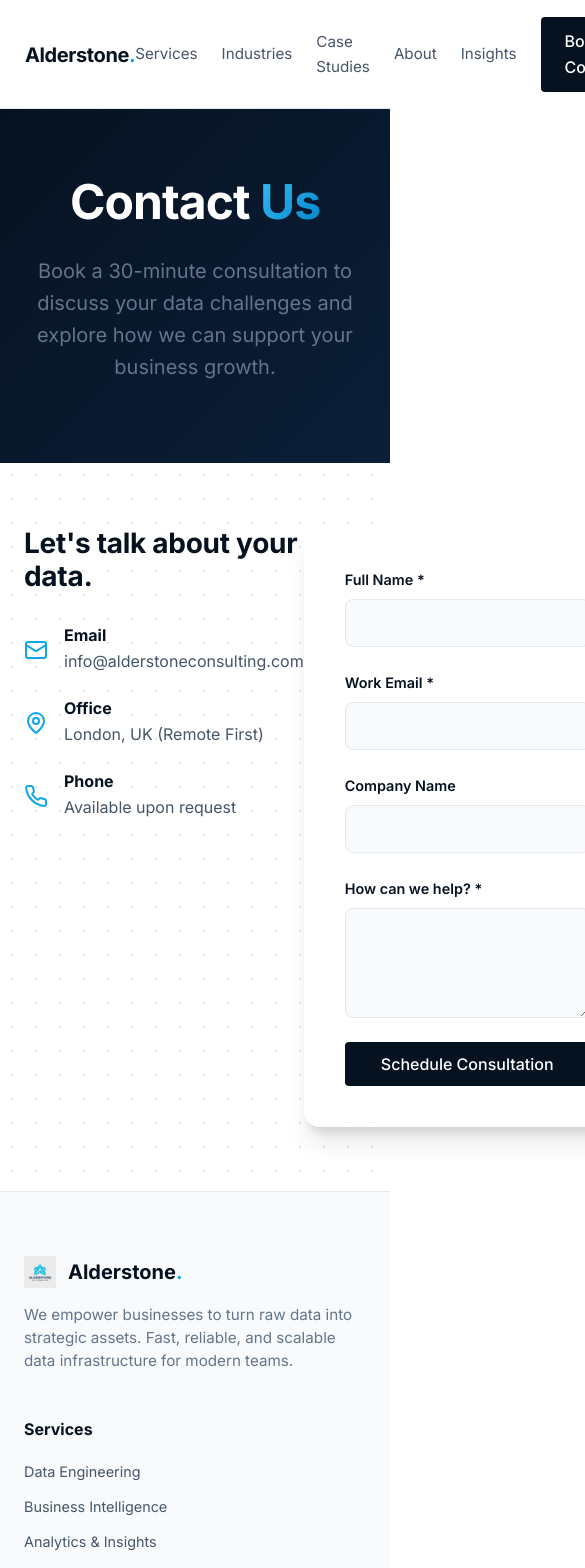
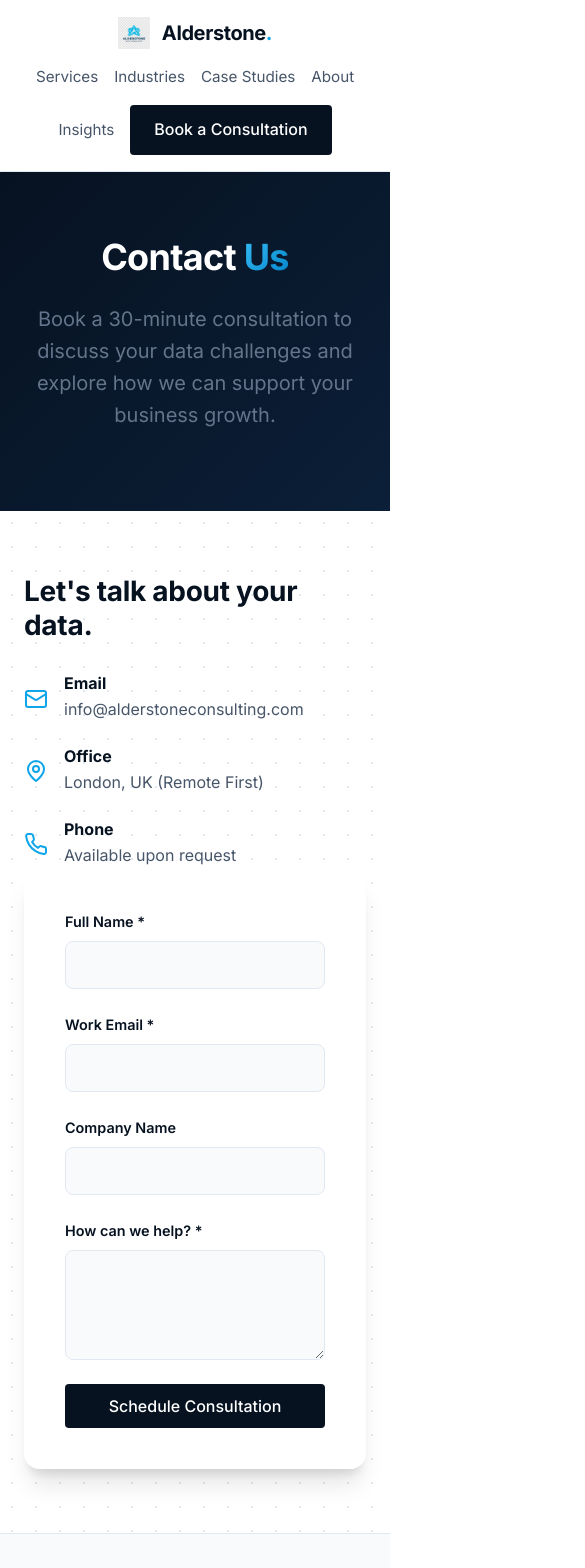
Before and after one commit to getgreetly/alderstone, a React (Vite) app: page /contact in a window 390 px wide. Shown: the top 1568 px of the page, 585 px wide, since content can reach past the window. Built offline with nearby package versions, Linux system fonts and the light colour scheme.

Commit message:
Fix mobile responsiveness layouts

```diff
--- a/src/components/Footer.jsx
+++ b/src/components/Footer.jsx
@@ -4,7 +4,7 @@ import { Link } from 'react-router-dom';
 const Footer = () => {
   return (
     <footer className="section-bg" style={{ borderTop: '1px solid var(--color-border)', padding: 'var(--spacing-16) 0 var(--spacing-8)' }}>
-      <div className="container grid grid-cols-4 gap-8 fade-in">
+      <div className="container grid grid-cols-4 gap-8 fade-in footer-grid">
         <div style={{ display: 'flex', flexDirection: 'column', gap: 'var(--spacing-4)' }}>
           <Link to="/" style={{ color: 'var(--color-primary)', fontWeight: '700', fontSize: '1.25rem', textDecoration: 'none', display: 'flex', alignItems: 'center', gap: 'var(--spacing-3)' }}>
             <img src="/src/assets/logo.png" alt="Alderstone Logo Mark" style={{ height: '32px', width: 'auto' }} />
@@ -40,7 +40,7 @@ const Footer = () => {
         </div>
       </div>
 
-      <div className="container mt-8 pt-8" style={{ borderTop: '1px solid var(--color-border)', marginTop: 'var(--spacing-8)', paddingTop: 'var(--spacing-8)', display: 'flex', justifyContent: 'space-between', alignItems: 'center' }}>
+      <div className="container mt-8 pt-8 footer-bottom" style={{ borderTop: '1px solid var(--color-border)', marginTop: 'var(--spacing-8)', paddingTop: 'var(--spacing-8)', display: 'flex', justifyContent: 'space-between', alignItems: 'center' }}>
         <p style={{ fontSize: '0.8rem', margin: 0 }}>&copy; {new Date().getFullYear()} Alderstone Consulting. All rights reserved.</p>
         <div style={{ display: 'flex', gap: 'var(--spacing-4)' }}>
           <Link to="#" style={{ color: 'var(--color-secondary)', fontSize: '0.8rem' }}>Privacy Policy</Link>
--- a/src/components/Header.jsx
+++ b/src/components/Header.jsx
@@ -14,12 +14,13 @@ const Header = () => {
   ];
 
   return (
-    <header className="glass" style={{ position: 'sticky', top: 0, zIndex: 50, padding: 'var(--spacing-4) var(--spacing-6)', display: 'flex', alignItems: 'center', justifyContent: 'space-between', borderBottom: '1px solid var(--color-border)' }}>
-      <Link to="/" style={{ color: 'var(--color-primary)', fontWeight: '700', fontSize: '1.25rem', letterSpacing: '-0.02em', textDecoration: 'none' }}>
-        Alderstone<span style={{ color: 'var(--color-accent)' }}>.</span>
+    <header className="glass header-content" style={{ position: 'sticky', top: 0, zIndex: 50, padding: 'var(--spacing-4) var(--spacing-6)', borderBottom: '1px solid var(--color-border)' }}>
+      <Link to="/" style={{ color: 'var(--color-primary)', fontWeight: '700', fontSize: '1.25rem', letterSpacing: '-0.02em', textDecoration: 'none', display: 'flex', alignItems: 'center', gap: 'var(--spacing-3)' }}>
+        <img src="/src/assets/logo.png" alt="Alderstone Logo Mark" style={{ height: '32px', width: 'auto' }} />
+        <span>Alderstone<span style={{ color: 'var(--color-accent)' }}>.</span></span>
       </Link>
 
-      <nav style={{ display: 'flex', gap: 'var(--spacing-6)', alignItems: 'center' }}>
+      <nav className="nav-menu">
         {navItems.map((item) => (
           <Link
             key={item.path}
--- a/src/index.css
+++ b/src/index.css
@@ -180,11 +180,44 @@ button {
   to { opacity: 1; transform: translateY(0); }
 }
 
+/* Mobile Layout Utilities */
+.header-content {
+  display: flex;
+  align-items: center;
+  justify-content: space-between;
+}
+
+.nav-menu {
+  display: flex;
+  gap: var(--spacing-8);
+  align-items: center;
+}
+
+.hero-text { font-size: 4.5rem; line-height: 1.05; letter-spacing: -0.03em; color: #fff; }
+.hero-subtext { font-size: 1.35rem; max-width: 600px; margin: 0; line-height: 1.6; color: var(--color-text-muted); }
+.metric-text { font-size: 3.5rem; margin: 0 0 var(--spacing-2) 0; display: inline-block; }
+.flex-row { display: flex; flex-direction: row; }
+
 @media (max-width: 768px) {
-  h1 { font-size: 2.25rem; }
-  h2 { font-size: 1.75rem; }
+  h1 { font-size: 2.25rem !important; }
+  h2 { font-size: 1.75rem !important; }
   .grid-cols-2, .grid-cols-3, .grid-cols-4 {
-    grid-template-columns: 1fr;
+    grid-template-columns: 1fr !important;
   }
   .section { padding: var(--spacing-16) 0; }
+  .header-content {
+    flex-direction: column;
+    gap: var(--spacing-4);
+  }
+  .nav-menu {
+    flex-wrap: wrap;
+    justify-content: center;
+    gap: var(--spacing-4);
+  }
+  .hero-text { font-size: 2.5rem !important; }
+  .hero-subtext { font-size: 1.125rem !important; }
+  .metric-text { font-size: 2.5rem !important; }
+  .flex-mobile-col { flex-direction: column !important; }
+  .footer-grid { grid-template-columns: 1fr !important; text-align: center; }
+  .footer-bottom { flex-direction: column !important; gap: var(--spacing-4); }
 }
--- a/src/pages/Contact.jsx
+++ b/src/pages/Contact.jsx
@@ -14,13 +14,13 @@ const Contact = () => {
     <div className="fade-in">
       <section className="section gradient-primary pattern-dots-dark" style={{ position: 'relative', overflow: 'hidden' }}>
          <div className="container text-center" style={{ maxWidth: '800px', position: 'relative', zIndex: 1 }}>
-          <h1 style={{ marginBottom: 'var(--spacing-6)', color: '#fff', fontSize: '3rem' }}>Contact <span className="gradient-text">Us</span></h1>
+          <h1 className="fade-in" style={{ marginBottom: 'var(--spacing-6)', color: '#fff' }}>Contact <span className="gradient-text">Us</span></h1>
           <p style={{ fontSize: '1.25rem', color: 'var(--color-text-muted)', lineHeight: '1.6' }}>Book a 30-minute consultation to discuss your data challenges and explore how we can support your business growth.</p>
         </div>
       </section>
 
       <section className="section pattern-dots">
-         <div className="container grid grid-cols-2 gap-12" style={{ gridTemplateColumns: '1fr 1fr' }}>
+         <div className="container grid grid-cols-2 gap-12">
 
             {/* Contact Information */}
             <div>
--- a/src/pages/Home.jsx
+++ b/src/pages/Home.jsx
@@ -18,13 +18,13 @@ const Home = () => {
           <div className="fade-in" style={{ padding: '4px 12px', borderRadius: '100px', backgroundColor: 'rgba(2, 132, 199, 0.2)', border: '1px solid var(--color-accent)', color: 'var(--color-accent)', fontSize: '0.875rem', fontWeight: '500' }}>
             Enterprise Data Engineering & Analytics
           </div>
-          <h1 style={{ color: '#fff', fontSize: '4.5rem', lineHeight: '1.05', letterSpacing: '-0.03em' }} className="fade-in">
+          <h1 className="fade-in hero-text">
             Build a Data Foundation Your Business Can <span className="gradient-text">Trust.</span>
           </h1>
-          <p style={{ color: 'var(--color-text-muted)', fontSize: '1.35rem', maxWidth: '600px', margin: '0', lineHeight: '1.6' }} className="fade-in">
+          <p className="fade-in hero-subtext">
             We help growing companies design reliable data pipelines, analytics systems, and dashboards that turn raw data into clear business decisions.
           </p>
-          <div style={{ display: 'flex', gap: 'var(--spacing-4)', marginTop: 'var(--spacing-4)' }} className="fade-in">
+          <div className="fade-in flex-mobile-col" style={{ display: 'flex', gap: 'var(--spacing-4)', marginTop: 'var(--spacing-4)' }}>
             <Button to="/contact" variant="accent" style={{ padding: '1rem 2rem', fontSize: '1.125rem', boxShadow: 'var(--shadow-hero)' }}>Book a Consultation</Button>
             <Button to="/services" style={{ padding: '1rem 2rem', fontSize: '1.125rem', backgroundColor: 'rgba(255,255,255,0.05)', backdropFilter: 'blur(10px)', border: '1px solid rgba(255,255,255,0.1)', color: '#fff' }}>View Services</Button>
           </div>
@@ -47,7 +47,7 @@ const Home = () => {
 
       {/* Problem Section */}
       <section className="section section-bg pattern-dots">
-        <div className="container grid grid-cols-2 gap-12 items-center" style={{ gridTemplateColumns: 'minmax(0, 1fr) minmax(0, 1fr)', gap: 'var(--spacing-16)' }}>
+        <div className="container grid grid-cols-2 gap-12 items-center">
           <div className="fade-in">
             <h2 style={{ marginBottom: 'var(--spacing-6)' }}>Most companies have data. <br/>Few can actually use it.</h2>
             <p style={{ fontSize: '1.125rem' }}>We help companies transform fragmented data into reliable systems that support confident decision making.</p>
@@ -71,15 +71,15 @@ const Home = () => {
         <div className="container">
           <div className="grid grid-cols-3 gap-8 text-center" style={{ maxWidth: '900px', margin: '0 auto' }}>
             <div className="metric-card padding-6" style={{ padding: 'var(--spacing-6)' }}>
-               <h3 className="gradient-text animate-pulse-glow" style={{ fontSize: '3.5rem', margin: '0 0 var(--spacing-2) 0', display: 'inline-block' }}>50%</h3>
+               <h3 className="gradient-text animate-pulse-glow metric-text">50%</h3>
                <p style={{ fontWeight: '600', color: 'var(--color-primary)', fontSize: '1.125rem' }}>Faster Time to Insights</p>
             </div>
              <div className="metric-card padding-6" style={{ padding: 'var(--spacing-6)' }}>
-               <h3 className="gradient-text animate-pulse-glow" style={{ fontSize: '3.5rem', margin: '0 0 var(--spacing-2) 0', display: 'inline-block' }}>20M+</h3>
+               <h3 className="gradient-text animate-pulse-glow metric-text">20M+</h3>
                <p style={{ fontWeight: '600', color: 'var(--color-primary)', fontSize: '1.125rem' }}>Rows Processed Daily</p>
             </div>
              <div className="metric-card padding-6" style={{ padding: 'var(--spacing-6)' }}>
-               <h3 className="gradient-text animate-pulse-glow" style={{ fontSize: '3.5rem', margin: '0 0 var(--spacing-2) 0', display: 'inline-block' }}>99.9%</h3>
+               <h3 className="gradient-text animate-pulse-glow metric-text">99.9%</h3>
                <p style={{ fontWeight: '600', color: 'var(--color-primary)', fontSize: '1.125rem' }}>Pipeline Uptime</p>
             </div>
           </div>
--- a/src/pages/Services.jsx
+++ b/src/pages/Services.jsx
@@ -13,7 +13,7 @@ const Services = () => {
       </section>
 
       <section className="section pattern-dots">
-        <div className="container grid grid-cols-2 gap-12" style={{ gridTemplateColumns: 'minmax(0, 1fr) minmax(0, 1fr)' }}>
+        <div className="container grid grid-cols-2 gap-12">
           {/* Data Engineering */}
           <div style={{ display: 'flex', gap: 'var(--spacing-6)' }}>
             <div style={{ color: 'var(--color-primary)' }}><Database size={40} /></div>
```
